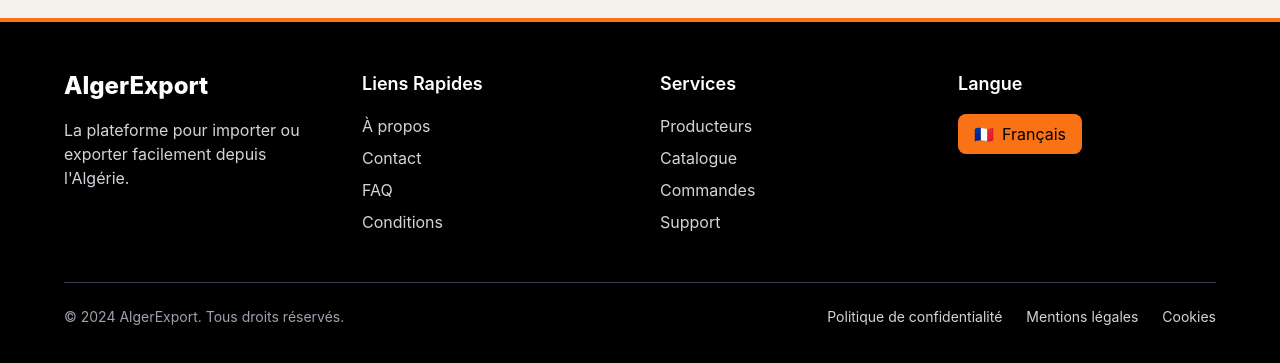
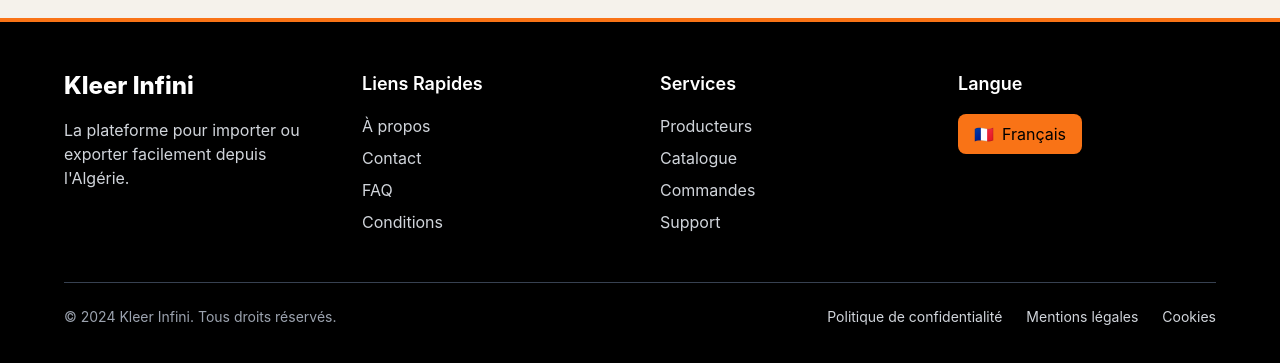
Before and after one commit to kenza-oss/kleerinfini-b2b-platform, a React (Vite) app in the folder frontend/kleerinfini-ui/: page / in a window 1280 px wide. Shown: the part 4574-4937 px from the top of the page. Built offline with nearby package versions, Linux system fonts and the light colour scheme.

Commit message:
Update Footer.jsx

```diff
--- a/frontend/kleerinfini-ui/src/components/Footer.jsx
+++ b/frontend/kleerinfini-ui/src/components/Footer.jsx
@@ -15,15 +15,15 @@ export default function Footer() {
     <footer className="bg-black text-white py-12 px-8 border-t-4 border-orange-500">
       <div className="max-w-6xl mx-auto">
         <div className="grid grid-cols-1 md:grid-cols-4 gap-10 mb-12">
-          {/* Logo & Description */}
+
           <div>
-            <h3 className="text-2xl font-extrabold mb-4 text-white">AlgerExport</h3>
+            <h3 className="text-2xl font-extrabold mb-4 text-white">Kleer Infini</h3>
             <p className="text-gray-300 mb-4">
               La plateforme pour importer ou exporter facilement depuis l'Algérie.
             </p>
           </div>
 
-          {/* Quick Links */}
+
           <div>
             <h3 className="text-lg font-semibold mb-4 text-white">Liens Rapides</h3>
             <ul className="space-y-2">
@@ -34,7 +34,7 @@ export default function Footer() {
             </ul>
           </div>
 
-          {/* Services */}
+
           <div>
             <h3 className="text-lg font-semibold mb-4 text-white">Services</h3>
             <ul className="space-y-2">
@@ -45,7 +45,6 @@ export default function Footer() {
             </ul>
           </div>
 
-          {/* Language Selector */}
           <div>
             <h3 className="text-lg font-semibold mb-4 text-white">Langue</h3>
             <div className="relative">
@@ -77,10 +76,9 @@ export default function Footer() {
           </div>
         </div>
 
-        {/* Bottom Bar */}
         <div className="border-t border-gray-700 pt-6 flex flex-col md:flex-row justify-between items-center">
           <p className="text-sm text-gray-400">
-            © 2024 AlgerExport. Tous droits réservés.
+            © 2024 Kleer Infini. Tous droits réservés.
           </p>
           <div className="flex gap-6 mt-4 md:mt-0">
             <a href="#" className="text-gray-300 hover:text-orange-500 text-sm transition">
```
